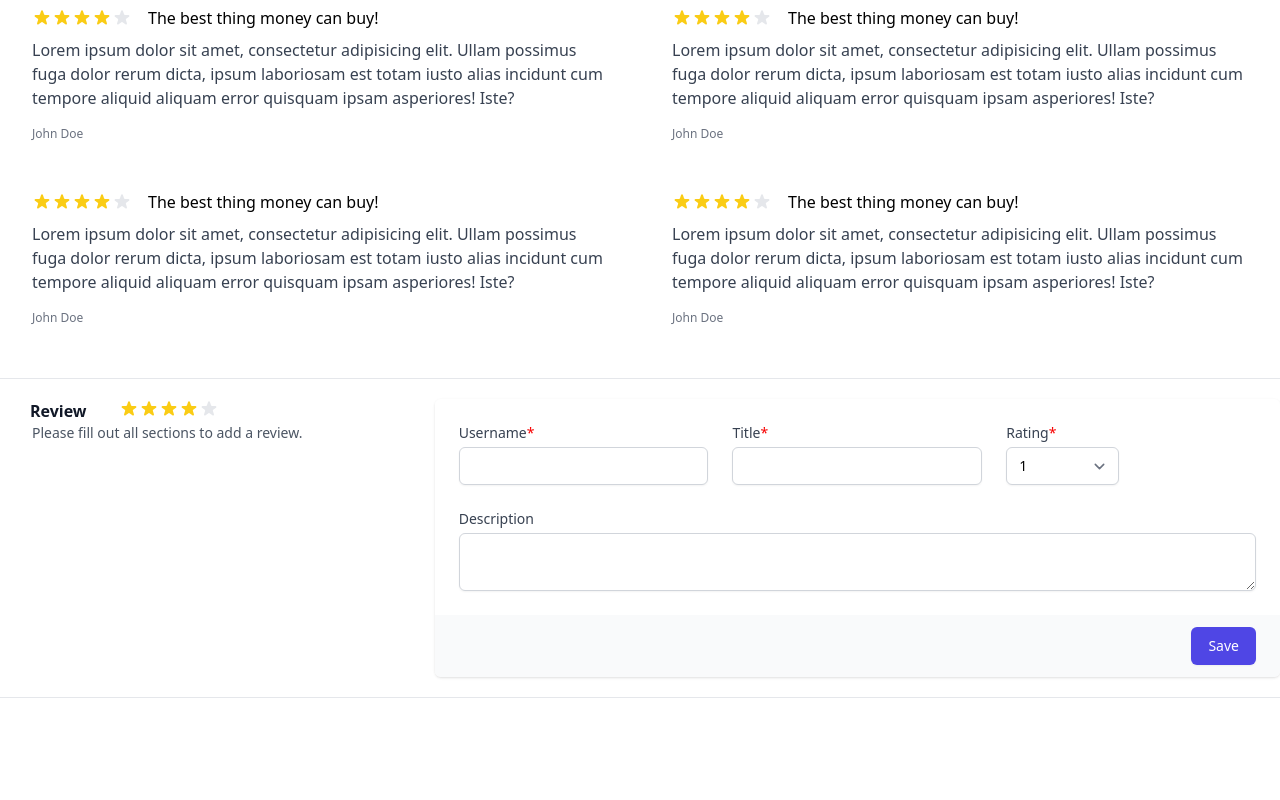
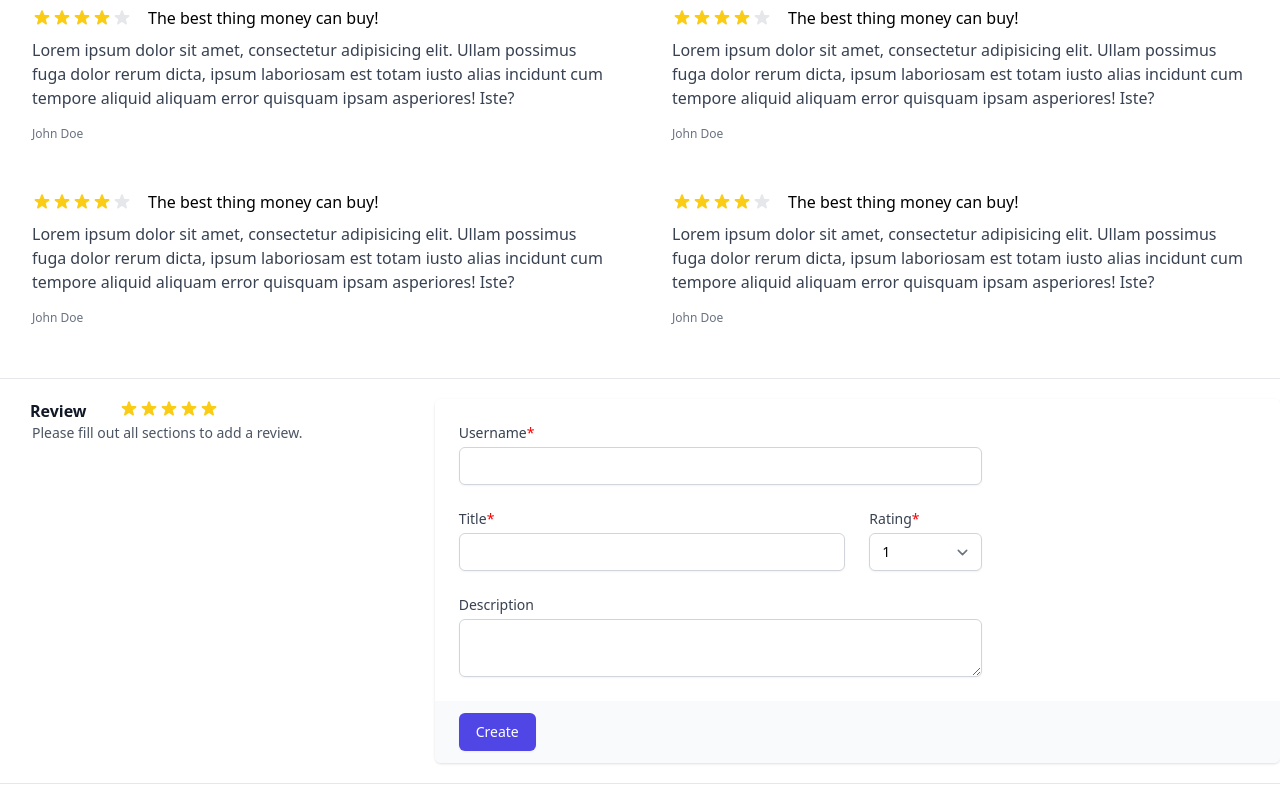
Before and after one commit to CodeThreads-FSA-VP-AM/CodeThreads, a React (Create React App) app: page /products/1 in a window 1280 px wide. Shown: the part 852-1652 px from the top of the page. Before the commit the page ends 1570 px from the top, so only its background shows below. Built offline with nearby package versions, Linux system fonts and the light colour scheme; no server answers.

Commit message:
Need to debug in backend Reviews

```diff
--- a/src/api/api.tsx
+++ b/src/api/api.tsx
@@ -227,6 +227,7 @@ type Reviews = {
 
 export const createReview = async (data: Reviews) => {
   const { product_id, title, description, rating, token } = data;
+  console.log(data);
   const res = await fetch(`${APIURL}/reviews/add`, {
     method: "POST",
     headers: {
@@ -241,6 +242,7 @@ export const createReview = async (data: Reviews) => {
     }),
   });
   const json = await res.json();
+  console.log(json);
   return json;
 };
 
--- a/src/components/AddReview.tsx
+++ b/src/components/AddReview.tsx
@@ -1,5 +1,39 @@
-import React from "react";
-const AddReview = () => {
+import React, { useState } from "react";
+import { createReview } from "../api/api";
+interface AddReviewProps {
+  token: string;
+  product_id: number;
+}
+type Review = {
+  title: string;
+  description: string;
+  rating: number;
+};
+
+const AddReview = (props: AddReviewProps) => {
+  const [title, setTitle] = useState("");
+  const [rating, setRating] = useState(0);
+  const [description, setDescription] = useState("");
+
+  const handleCreateReview: React.FormEventHandler<HTMLFormElement> = async (
+    e
+  ) => {
+    e.preventDefault();
+    console.log(title, description, "rating", rating);
+    try {
+      const review = await createReview({
+        product_id: props.product_id,
+        token: props.token,
+        title,
+        description,
+        rating,
+      });
+      console.log(review);
+    } catch (error) {
+      console.error(error);
+    }
+  };
+
   return (
     <>
       <div className="hidden sm:block" aria-hidden="true">
@@ -53,7 +87,7 @@ const AddReview = () => {
                 </svg>
 
                 <svg
-                  className="w-5 h-5 text-gray-200"
+                  className="w-5 h-5 text-yellow-400"
                   xmlns="http://www.w3.org/2000/svg"
                   viewBox="0 0 20 20"
                   fill="currentColor"
@@ -67,11 +101,11 @@ const AddReview = () => {
             </div>
           </div>
           <div className="mt-5 md:col-span-2 md:mt-0">
-            <form action="#" method="POST">
+            <form onSubmit={handleCreateReview}>
               <div className="overflow-hidden shadow sm:rounded-md">
                 <div className="bg-white px-4 py-5 sm:p-6">
                   <div className="grid grid-cols-6 gap-6">
-                    <div className="col-span-6 sm:col-span-2">
+                    <div className="col-span-6 sm:col-span-4">
                       <label
                         htmlFor="first-name"
                         className="block text-sm font-medium text-gray-700"
@@ -89,11 +123,11 @@ const AddReview = () => {
                       />
                     </div>
 
-                    <div className="col-span-6 sm:col-span-2">
+                    <div className="col-span-6 sm:col-span-3">
                       <label
                         htmlFor="title"
                         className="block text-sm font-medium text-gray-700"
-                        aria-required
+                        aria-required="true"
                       >
                         Title<span className="text-[#F70000]">*</span>
                       </label>
@@ -103,6 +137,8 @@ const AddReview = () => {
                         id="title"
                         autoComplete="title"
                         className="mt-1 block w-full rounded-md border-gray-300 shadow-sm focus:border-indigo-500 focus:ring-indigo-500 sm:text-sm"
+                        value={title}
+                        onChange={(e) => setTitle(e.target.value)}
                       />
                     </div>
 
@@ -110,7 +146,7 @@ const AddReview = () => {
                       <label
                         htmlFor="country"
                         className="block text-sm font-medium text-gray-700"
-                        aria-required
+                        aria-required="true"
                       >
                         Rating<span className="text-[#F70000]">*</span>
                       </label>
@@ -119,6 +155,9 @@ const AddReview = () => {
                         name="country"
                         autoComplete="country-name"
                         className="mt-1 block w-full rounded-md border border-gray-300 bg-white py-2 px-3 shadow-sm focus:border-indigo-500 focus:outline-none focus:ring-indigo-500 sm:text-sm"
+                        value={rating}
+                        defaultValue={0}
+                        onChange={(e) => setRating(parseInt(e.target.value))}
                       >
                         <option>1</option>
                         <option>2</option>
@@ -128,7 +167,7 @@ const AddReview = () => {
                       </select>
                     </div>
 
-                    <div className="col-span-full">
+                    <div className="col-span-4">
                       <label
                         htmlFor="description"
                         className="block text-sm font-medium text-gray-700"
@@ -140,16 +179,18 @@ const AddReview = () => {
                         id="description"
                         autoComplete="description"
                         className="mt-1 block w-full rounded-md border-gray-300 shadow-sm focus:border-indigo-500 focus:ring-indigo-500 sm:text-sm"
+                        value={description}
+                        onChange={(e) => setDescription(e.target.value)}
                       />
                     </div>
                   </div>
                 </div>
-                <div className="bg-gray-50 px-4 py-3 text-right sm:px-6">
+                <div className="bg-gray-50 px-4 py-3 text-left sm:px-6">
                   <button
                     type="submit"
                     className="inline-flex justify-center rounded-md border border-transparent bg-indigo-600 py-2 px-4 text-sm font-medium text-white shadow-sm hover:bg-indigo-700 focus:outline-none focus:ring-2 focus:ring-indigo-500 focus:ring-offset-2"
                   >
-                    Save
+                    Create
                   </button>
                 </div>
               </div>
--- a/src/components/SingleView.tsx
+++ b/src/components/SingleView.tsx
@@ -296,7 +296,7 @@ const SingleView: FC<Props> = ({}) => {
         </div>
         <div>
           <Reviews />
-          <AddReview />
+          <AddReview  token={token} product_id={productId}/>
         </div>
       </section>
     </>
```
Also changed, not shown: api/reviews.js (+5 -2 lines), db/models/reviews.js (+5 -4 lines).
